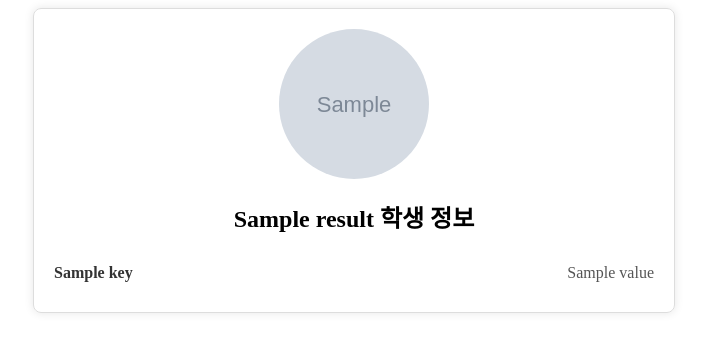
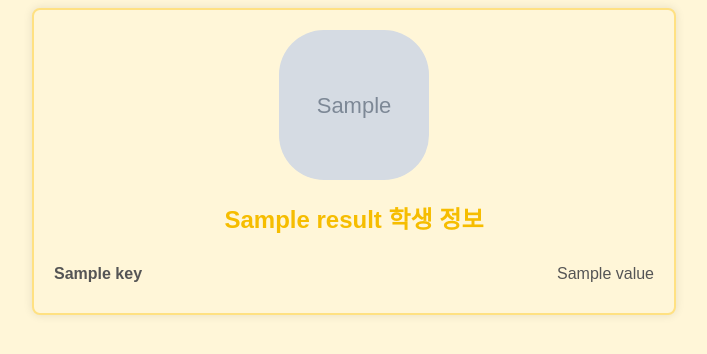
Before and after one commit to CSID-DGU/2024-2-OSSPrac-azaping-01, a Flask app: template flask1/templates/app_result.html in a window 1280 px wide. Shown: the top 354 px of the page, without its empty margins (286-993 px from the left). Run offline with Flask 3, Linux system fonts and the light colour scheme; the template is opened without the code that fills it: most values are stand-ins (such as "Sample title", 1, 10 or a date in 2020); grey boxes marked "Sample" are stand-in pictures; some web fonts are replaced.

Commit message:
컬러, 폰트, row, 사진 radius 수정

```diff
--- a/flask1/templates/app_result.html
+++ b/flask1/templates/app_result.html
@@ -2,17 +2,32 @@
 <html lang="en">
 <head>
     <style>
+        @font-face {
+            font-family: 'SUIT';
+            font-weight: 700;
+            font-style: normal;
+            src: url('https://cdn.jsdelivr.net/gh/webfontworld/sunn/SUIT-Bold.woff2') format('woff2')
+        }
+        body {
+            background-color: #FFF6D8;
+        }
+
         .container {
+            font-family: 'SUIT', sans-serif;
+            color: #F6BD00;
+            background-color: #FFF6D8;
             width: 100%;
             max-width: 600px;
             margin: 0 auto;
-            border: 1px solid #ddd;
+            border: 2px solid #FFE182;
             border-radius: 8px;
             padding: 20px;
             box-shadow: 0 0 10px rgba(0, 0, 0, 0.1);
         }
 
         .title {
+            font-family: 'SUIT', sans-serif;
+            color: #F6BD00;
             font-size: 24px;
             font-weight: bold;
             text-align: center;
@@ -23,7 +38,7 @@
             display: flex;
             justify-content: space-between;
             padding: 10px 0;
-            border-bottom: 1px solid #ddd;
+            border-bottom: 0.5px solid #FFE182;
         }
 
         .row:last-child {
@@ -31,11 +46,13 @@
         }
 
         .key {
+            font-family: 'SUIT', sans-serif;
             font-weight: bold;
-            color: #333;
+            color:#555;
         }
 
         .value {
+            font-family: 'SUIT', sans-serif;
             color: #555;
             text-align: right;
         }
@@ -46,7 +63,7 @@
             width: 150px;
             height: 150px;
             object-fit: cover;
-            border-radius: 50%;
+            border-radius: 30%;
         }
     </style>
 </head>
```
